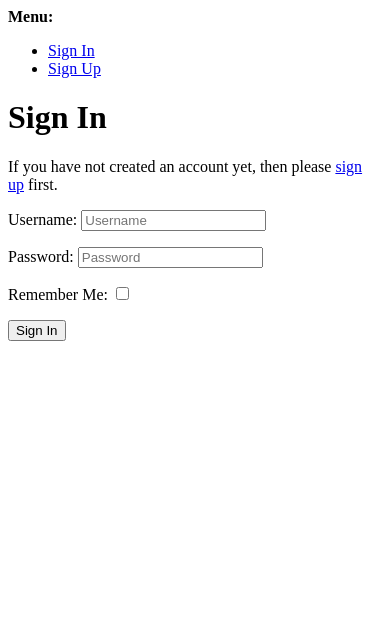
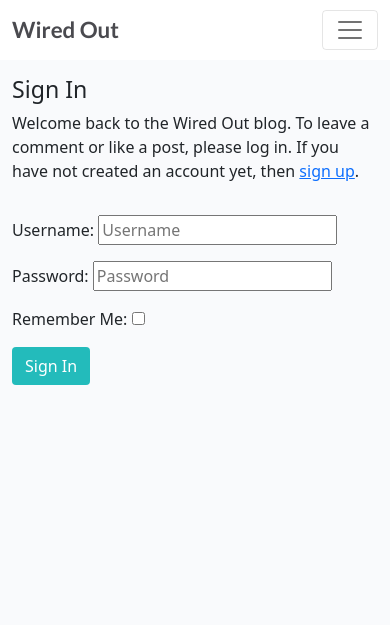
Before and after one commit to Lynch4360/wired-out-v2, a Django app: page /accounts/login/ in a window 390 px wide. Shown: the top 625 px of the page. Run offline with Django 3.2, Linux system fonts and the light colour scheme; some libraries are stand-ins or nearby versions.

Commit message:
Styled the Login, Logout and Sign Up templates

```diff
--- a/templates/account/login.html
+++ b/templates/account/login.html
@@ -1,4 +1,4 @@
-{% extends "account/base.html" %}
+{% extends "base.html" %}
 
 {% load i18n %}
 {% load account socialaccount %}
@@ -7,10 +7,19 @@
 
 {% block content %}
 
-<h1>{% trans "Sign In" %}</h1>
+<div class="container">
+  <div class="row">
+    <div class="col-md-8 mt-3 offset-md-2">
+      <h3>{% trans "Sign In" %}</h3>
 
-<p>{% blocktrans %}If you have not created an account yet, then please
-<a href="{{ signup_url }}">sign up</a> first.{% endblocktrans %}</p>
+      <p>{% blocktrans %}Welcome back to the Wired Out blog.
+        To leave a comment or like a post, please log in.
+        If you have not created an account yet, then
+        <a href="{{ signup_url }}">sign up</a>.{% endblocktrans %}</p>
+    </div>
+  </div>
+  <div class="row">
+    <div class="col-md-8 mt-3 offset-md-2">
 
       <form class="login" method="POST" action="{% url 'account_login' %}">
         {% csrf_token %}
@@ -18,7 +27,10 @@
         {% if redirect_field_value %}
         <input type="hidden" name="{{ redirect_field_name }}" value="{{ redirect_field_value }}" />
         {% endif %}
-  <button class="primaryAction" type="submit">{% trans "Sign In" %}</button>
+        <button class="btn btn-signup right" type="submit">{% trans "Sign In" %}</button>
       </form>
+    </div>
+  </div>
+</div>
 
 {% endblock %}
```
Also changed, not shown: templates/account/logout.html (+14 -6 lines), templates/account/signup.html (+15 -5 lines). Lines whose indentation alone changed are shown as unchanged.
